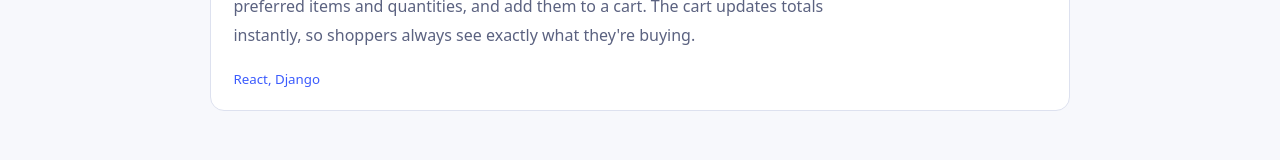
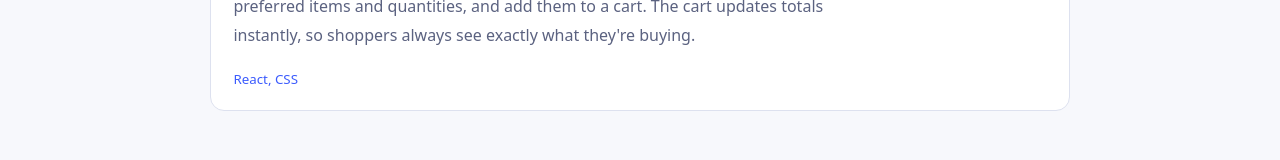
Before and after one commit to eve-beep-ij/portfolio, a React (Vite) app: page /project in a window 1280 px wide. Shown: the part 314-474 px from the top of the page. Built offline with nearby package versions, Linux system fonts and the light colour scheme.

Commit message:
portfolio created

```diff
--- a/src/pages/Project.jsx
+++ b/src/pages/Project.jsx
@@ -7,7 +7,7 @@ const projects = [
   image: image,
   description:
     "A responsive online store where customers browse products, choose their preferred items and quantities, and add them to a cart. The cart updates totals instantly, so shoppers always see exactly what they're buying.",
-  tech: "React, Django",
+  tech: "React, CSS",
    },
 
   // {
```
